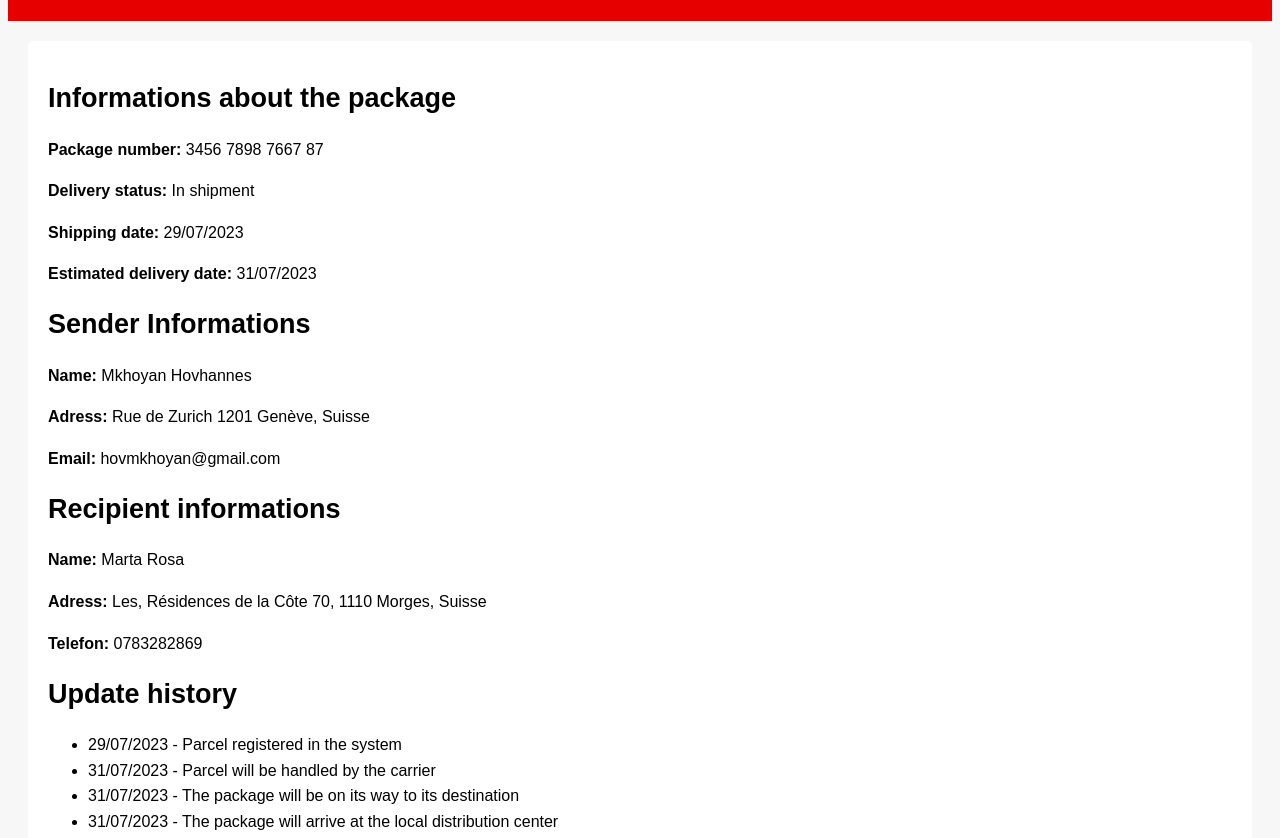
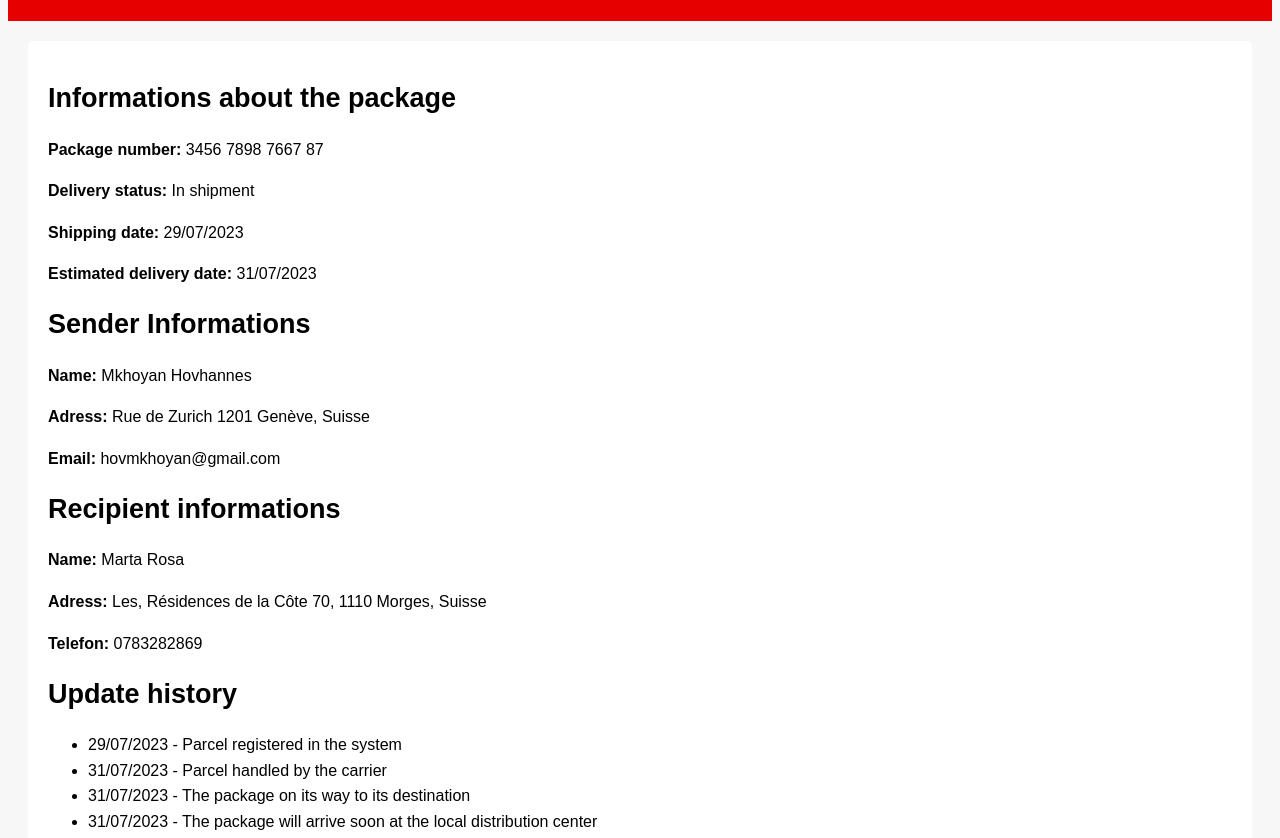
Before and after one commit to dpdgermany/Paketgefunden, a plain HTML site: page index.html in a window 1280 px wide. Shown: the part 107-945 px from the top of the page. Drawn offline with Linux system fonts and the light colour scheme.

Commit message:
Update index.html

```diff
--- a/index.html
+++ b/index.html
@@ -102,9 +102,9 @@
         <div class="result-details">
             <ul>
                 <li>29/07/2023 - Parcel registered in the system</li>
-                <li>31/07/2023 - Parcel will be handled by the carrier</li>
-                <li>31/07/2023 - The package will be on its way to its destination</li>
-                <li>31/07/2023 - The package will arrive at the local distribution center</li>
+                <li>31/07/2023 - Parcel handled by the carrier</li>
+                <li>31/07/2023 - The package on its way to its destination</li>
+                <li>31/07/2023 - The package will arrive soon at the local distribution center</li>
                 <li>31/07/2023 - The package will be delivered to the recipient</li>
             </ul>
         </div>
```
